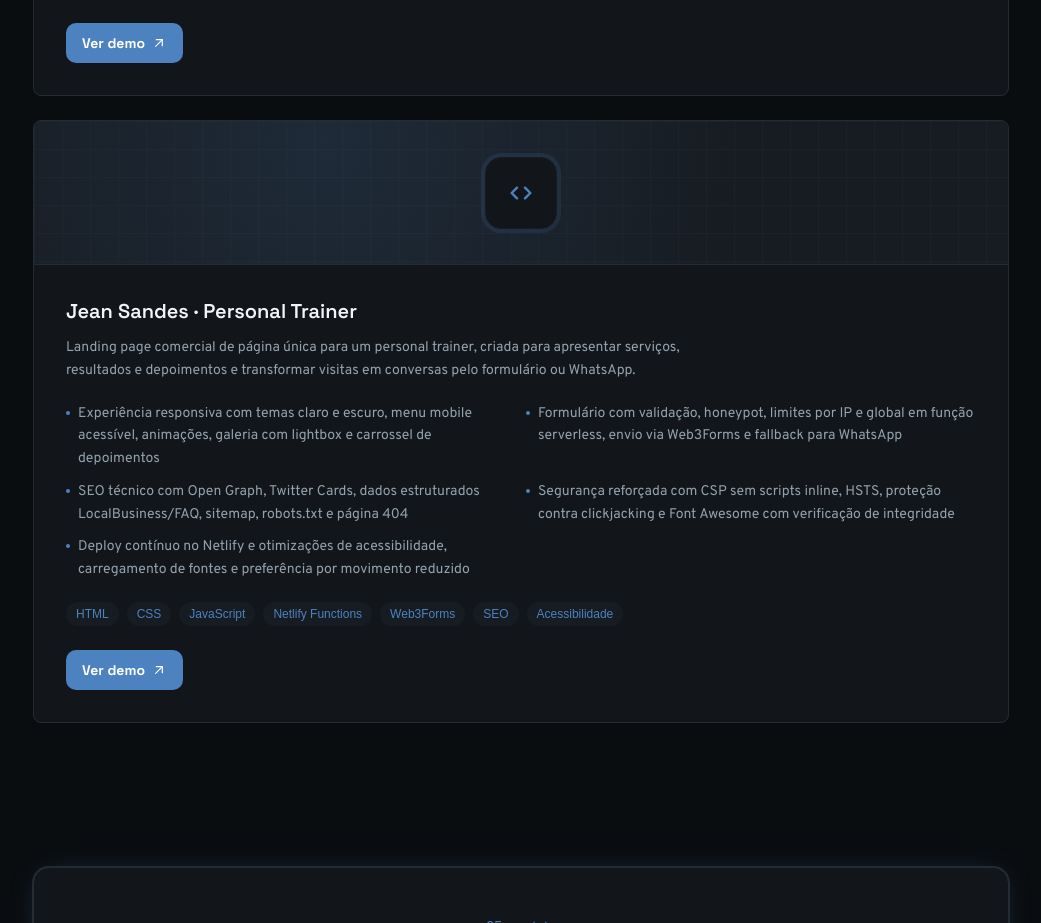
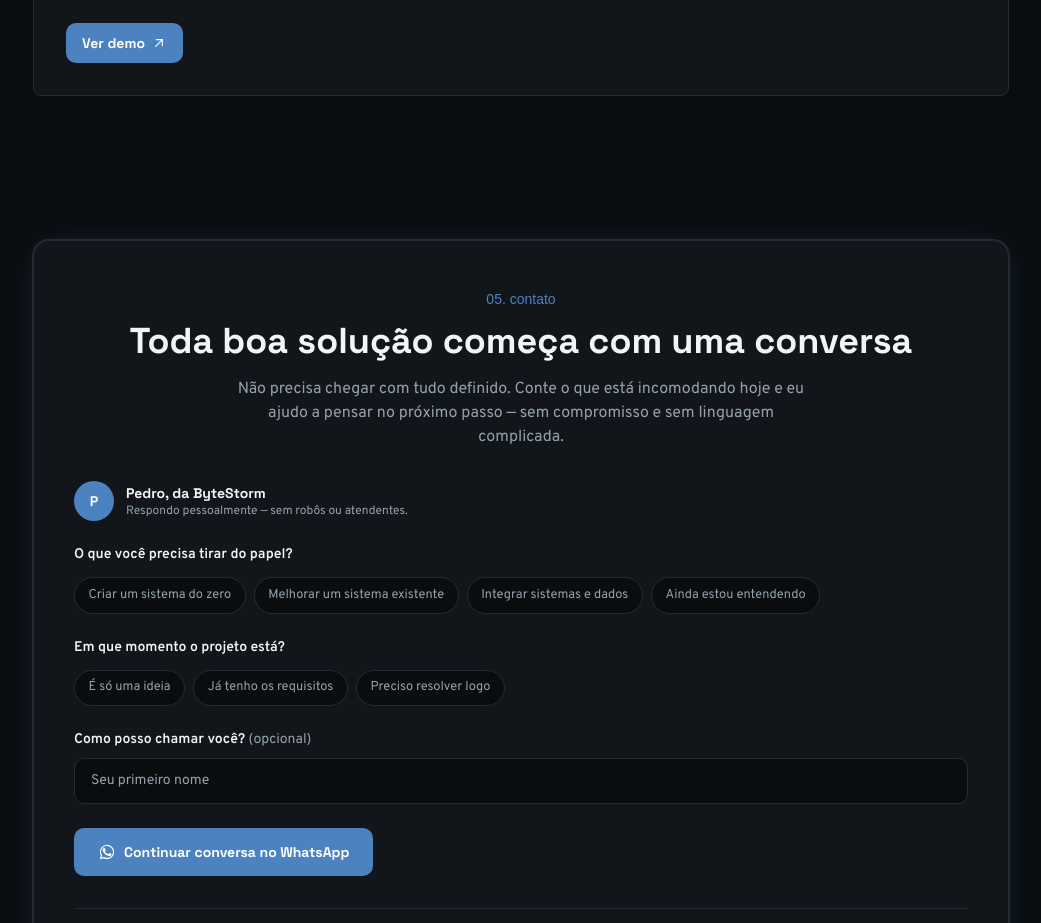
Before and after one commit to pedrolinard/portifolio, a Next.js app: page / in a window 1280 px wide. Shown: the part 4380-5303 px from the top of the page, without its empty margins (119-1160 px from the left). Built offline with nearby package versions, Linux system fonts and the light colour scheme; a web font is replaced by a local one.

Commit message:
fix-remove-jean-sandes-project

```diff
--- a/src/components/Projects.tsx
+++ b/src/components/Projects.tsx
@@ -1,6 +1,5 @@
 import {
   ArrowUpRightIcon,
-  CodeIcon,
   LockIcon,
   PawIcon,
 } from "./icons";
@@ -58,21 +57,6 @@ const projects: Project[] = [
     ],
     tags: ["Java 21", "Spring Boot", "JWT", "PostgreSQL", "JPA", "Docker", "Swagger"],
     liveHref: "https://vet-clinic-frontend.vercel.app",
-  },
-  {
-    title: "Jean Sandes · Personal Trainer",
-    icon: CodeIcon,
-    description:
-      "Landing page comercial de página única para um personal trainer, criada para apresentar serviços, resultados e depoimentos e transformar visitas em conversas pelo formulário ou WhatsApp.",
-    highlights: [
-      "Experiência responsiva com temas claro e escuro, menu mobile acessível, animações, galeria com lightbox e carrossel de depoimentos",
-      "Formulário com validação, honeypot, limites por IP e global em função serverless, envio via Web3Forms e fallback para WhatsApp",
-      "SEO técnico com Open Graph, Twitter Cards, dados estruturados LocalBusiness/FAQ, sitemap, robots.txt e página 404",
-      "Segurança reforçada com CSP sem scripts inline, HSTS, proteção contra clickjacking e Font Awesome com verificação de integridade",
-      "Deploy contínuo no Netlify e otimizações de acessibilidade, carregamento de fontes e preferência por movimento reduzido",
-    ],
-    tags: ["HTML", "CSS", "JavaScript", "Netlify Functions", "Web3Forms", "SEO", "Acessibilidade"],
-    liveHref: "https://personaljeansandes.netlify.app",
   },
 ];
 
```
